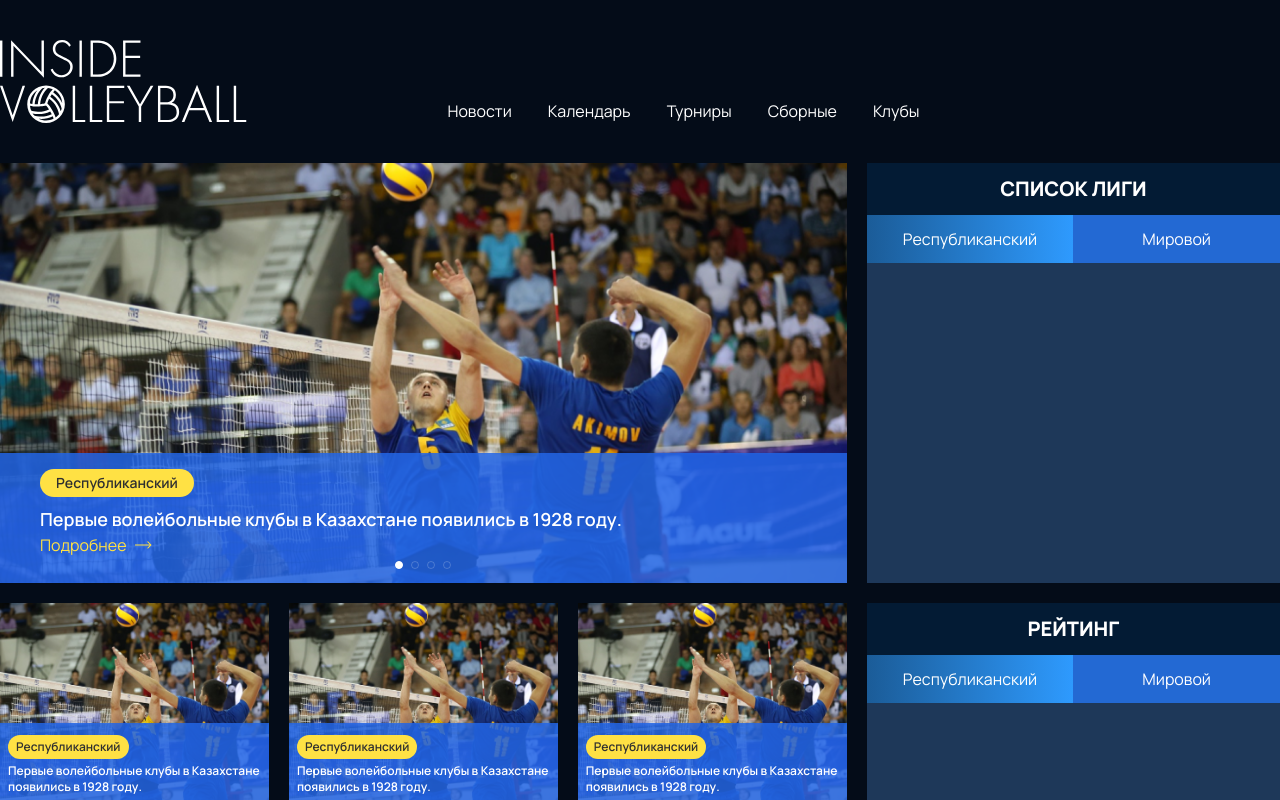
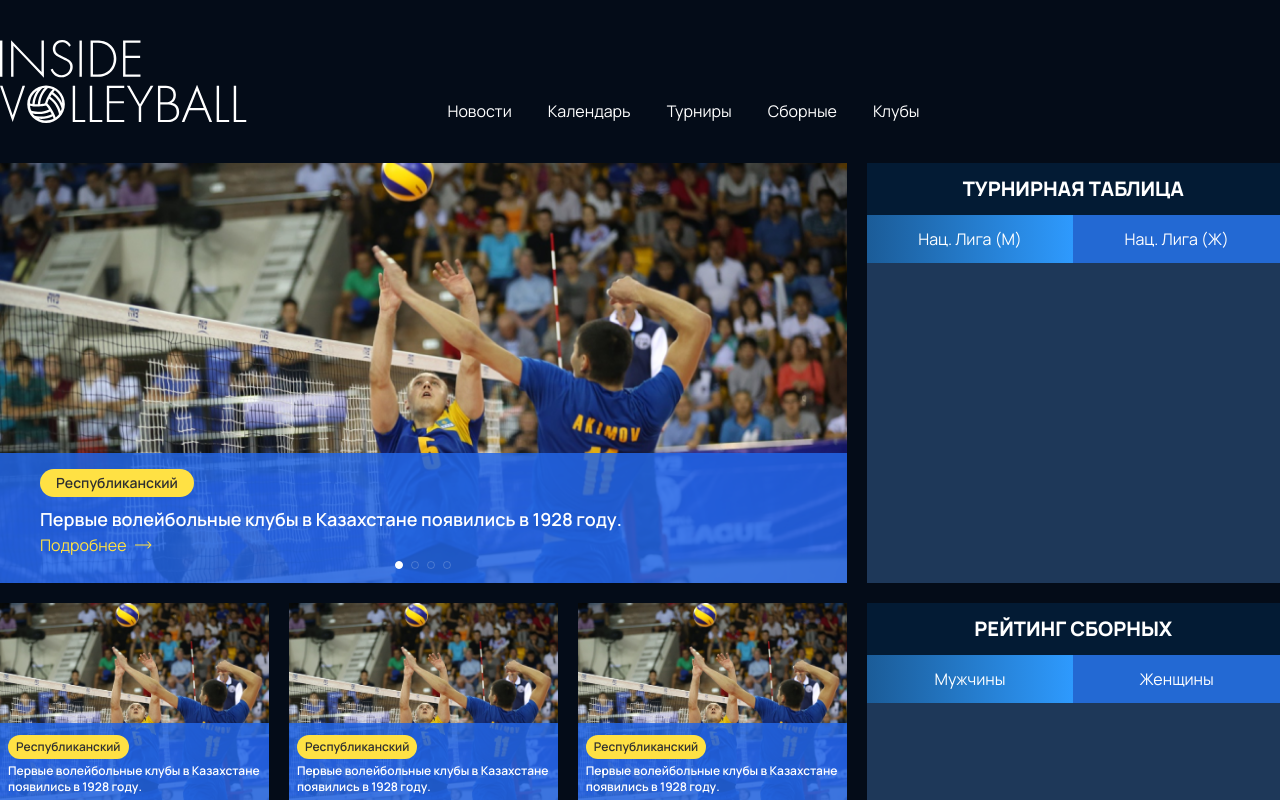
Before and after one commit to 1sport/insvolley, a Next.js app: page / in a window 1280 px wide. Shown: the top 800 px of the page. Built offline with nearby package versions, Linux system fonts and the light colour scheme.

Commit message:
fix texts

```diff
--- a/src/app/_sections/LeaguesList.tsx
+++ b/src/app/_sections/LeaguesList.tsx
@@ -2,14 +2,14 @@ export const LeaguesList = () => {
   return (
     <div className="bg-primary-200 h-[420px] flex flex-col">
       <div className="bg-primary-150 flex items-center justify-center uppercase font-extrabold text-xl py-3">
-        Список лиги
+        Турнирная таблица
       </div>
       <div className="flex w-full">
         <div className="bg-gradient-to-r from-[#1B5C98] to-[#2E9AFE] flex-1 flex items-center justify-center py-3">
-          Республиканский
+          Нац. Лига (М)
         </div>
         <div className="bg-[#2369D3] flex-1 flex items-center justify-center py-3">
-          Мировой
+          Нац. Лига (Ж)
         </div>
       </div>
     </div>
--- a/src/app/_sections/Rating.tsx
+++ b/src/app/_sections/Rating.tsx
@@ -2,14 +2,14 @@ export const Rating = () => {
   return (
     <div className="bg-primary-200 h-[420px] flex flex-col">
       <div className="bg-primary-150 flex items-center justify-center uppercase font-extrabold text-xl py-3">
-        Рейтинг
+        Рейтинг сборных
       </div>
       <div className="flex w-full">
         <div className="bg-gradient-to-r from-[#1B5C98] to-[#2E9AFE] flex-1 flex items-center justify-center py-3">
-          Республиканский
+          Мужчины
         </div>
         <div className="bg-[#2369D3] flex-1 flex items-center justify-center py-3">
-          Мировой
+          Женщины
         </div>
       </div>
     </div>
```
Also changed, not shown: 2 other files (tests, documents, lock files or other folders).
